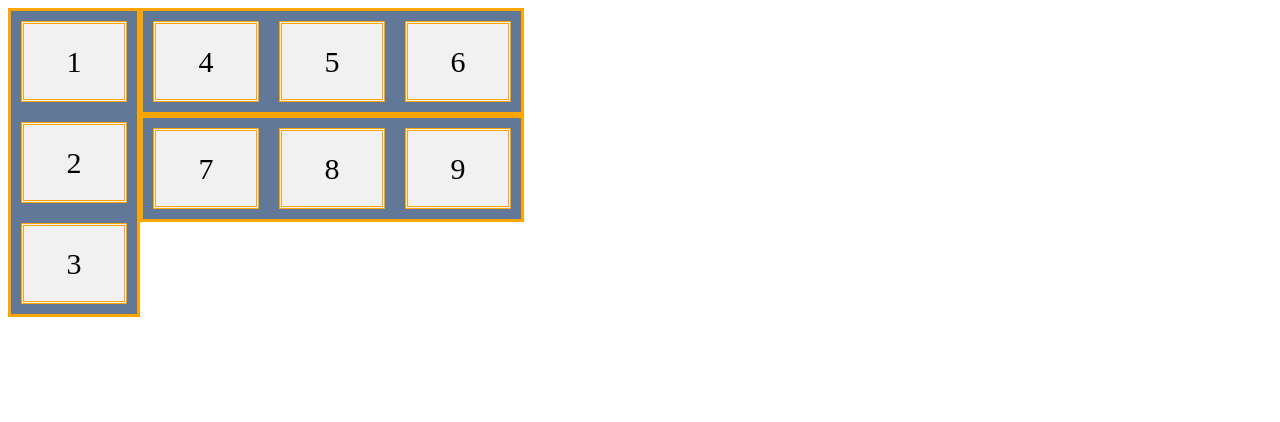
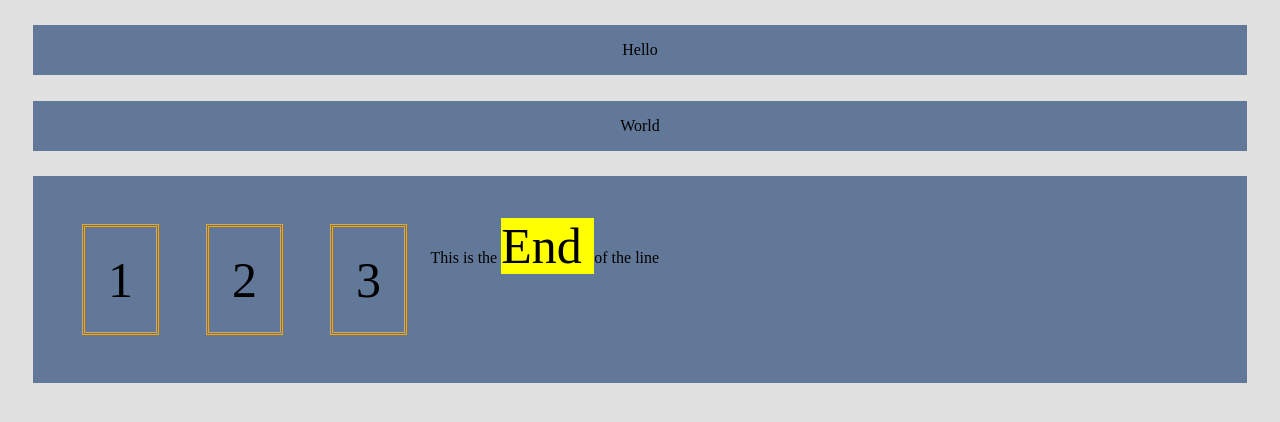
Before and after one commit to paalk93/kurs1_css, a plain HTML site: page docs/layout.html in a window 1280 px wide. Drawn offline with Linux system fonts and the light colour scheme.

Commit message:
Changed layout.css and colors.css. Made more smaller classes, removed bigger classes.

```diff
--- a/css/colors.css
+++ b/css/colors.css
@@ -1,5 +1,8 @@
 .color-main{
   color:#494949;
+}
+.color-secondary{
+  color:#ffffff;
 }
 .accent{
   color:#ce8833;
@@ -22,3 +25,9 @@
 .color-bg-2{
   background-color:#e1e1e1;
 }
+.border{
+  border:orange 3px double;
+}
+.border-2{
+  border:#4e6487 3px double;
+}
--- a/css/layout.css
+++ b/css/layout.css
@@ -4,69 +4,43 @@ FLEXBOX
 .flex-container{
   display:flex;
 }
-.flex-container-top{
-  display:flex;
-  justify-content:center;
-  background-color:#617899;
-  border:solid 3px orange;
-}
 .flex-container-row{
   display:flex;
-  justify-content:center;
-  background-color:#617899;
-  border:solid 3px orange;
-  width:60%;
-  margin-left:20%;
-  margin-right:20%;
+  flex-direction:row;
 }
 .flex-container-column{
   display:flex;
   flex-direction:column;
-  background-color:#617899;
-  border:solid 3px orange;
-  width:15%;
-  margin-left:0%;
-  margin-right:85%;
-}
-.flex-container-bottom{
-  display:flex;
-  justify-content:center;
-  background-color:#617899;
-  border:solid 3px orange;
-}
-.flex-box{
-  background-color:#f1f1f1;
-  width:100px;
-  margin:10px;
-  text-align:center;
-  line-height:75px;
-  font-size:30px;
-  border:double 3px orange;
 }
 /*Class to fix margin*/
-.margin-top{
-  margin-top:20px;
+.margin-2{
+  margin:2%;
+}
+.padding-2{
+  padding:2%;
 }
 /*Class to fix logo fontsize*/
-.font-size{
-  font-size:100px;
+.font-size-50{
+  font-size:50px;
 }
-
-
-
-/*CSS NUMBER TWO*/
-
-.container{
-  display:flex;
+.content-center{
+  justify-content:center;
 }
-.row{
-  display:flex;
-  background-color:#617899;
-  border:solid 3px orange;
+.content-left{
+  justify-content:left;
 }
-.column{
-  display:flex;
-  flex-direction:column;
-  background-color:#617899;
-  border:solid 3px orange;
+.content-right{
+  justify-content:right;
 }
+.font-size2{
+  font-size:50px;
+}
+.float-left{
+  float:left;
+}
+.float-center{
+  float:center;
+}
+.float-right{
+  float:right;
+}
--- a/docs/layout.html
+++ b/docs/layout.html
@@ -6,80 +6,33 @@
         <link rel="stylesheet" href="../css/colors.css">
         <link href="https://use.fontawesome.com/releases/v5.0.8/css/all.css" rel="stylesheet">
     </head>
-<!--
+
     <body class="color-bg-2">
-      <h1>Hello world</h1>
+      <div class="flex-container-row color-bg margin-2 content-center">
+        <p>Hello</p>
+      </div>
 
-      <div class="flex-container-top">
-        <div class="flex-box">1</div>
-        <div class="flex-box">2</div>
-        <div class="flex-box">3</div>
+      <div class="flex-container-row color-bg margin-2 content-center">
+        <p>World</p>
       </div>
-  <div class="flex-container">
-  <div class="flex-container">
-      <div class="flex-container-row margin-top">
-        <div class="flex-box">Test</div>
-        <div class="flex-box"><mark>Jeg fikk det til</mark></div>
-        <div class="flex-box">Test</div>
+
+      <div class="flex-container-row color-bg margin-2 padding-2">
+          <div class="float-left margin-2 padding-2 border font-size-50">1</div>
+          <div class="float-center margin-2 padding-2 border font-size-50">2</div>
+          <div class="float-right margin-2 padding-2 border font-size-50">3</div>
+
+      <div class="flex-container-row color-bg margin content-center">
+        <p> This is the <mark class="font-size2"> End </mark> of the line</p>
       </div>
-      <div class="flex-container-row margin-top">
-        <div class="flex-box font-size"><i class="fas fa-smile"></i></div>
-        <div class="flex-box font-size"><i class="fas fa-smile"></i></div>
-        <div class="flex-box font-size"><i class="fas fa-smile"></i></div>
-        <div class="flex-box font-size"><i class="fas fa-smile"></i></div>
-      </div>
-      <div class="flex-container-row">
-        <div>
-          <p>Here is some testing text</p>
-          <p>This is working better than expected</p>
-          <p>I am makeing progress</p>
-        </div>
-      </div>
-  </div>
-    <div class="flex-container-column">
-      <div class="flex-box">4</div>
-      <div class="flex-box">5</div>
-      <div class="flex-box">6</div>
-      <div class="flex-box">7</div>
-      <div class="flex-box">8</div>
-      <div class="flex-box">9</div>
-    </div>
-  </div>
-    <div class="flex-container-bottom margin-top">
-      <div class="flex-box">10</div>
-      <div class="flex-box">11</div>
-      <div class="flex-box">12</div>
-    </div>
+
+
+
+
+
 
 
 
  </body>
--->
-
-<body>
-  <div class="container">
-    <div class="column">
-      <div class="flex-box">1</div>
-      <div class="flex-box">2</div>
-      <div class="flex-box">3</div>
-    </div>
-    <div>
-    <div class="row">
-      <div class="flex-box">4</div>
-      <div class="flex-box">5</div>
-      <div class="flex-box">6</div>
-    </div>
-    <div class="row">
-      <div class="flex-box">7</div>
-      <div class="flex-box">8</div>
-      <div class="flex-box">9</div>
-    </div>
-  </div>
 
 
- </div>
-
-
-</body>
-
 </html>
```
